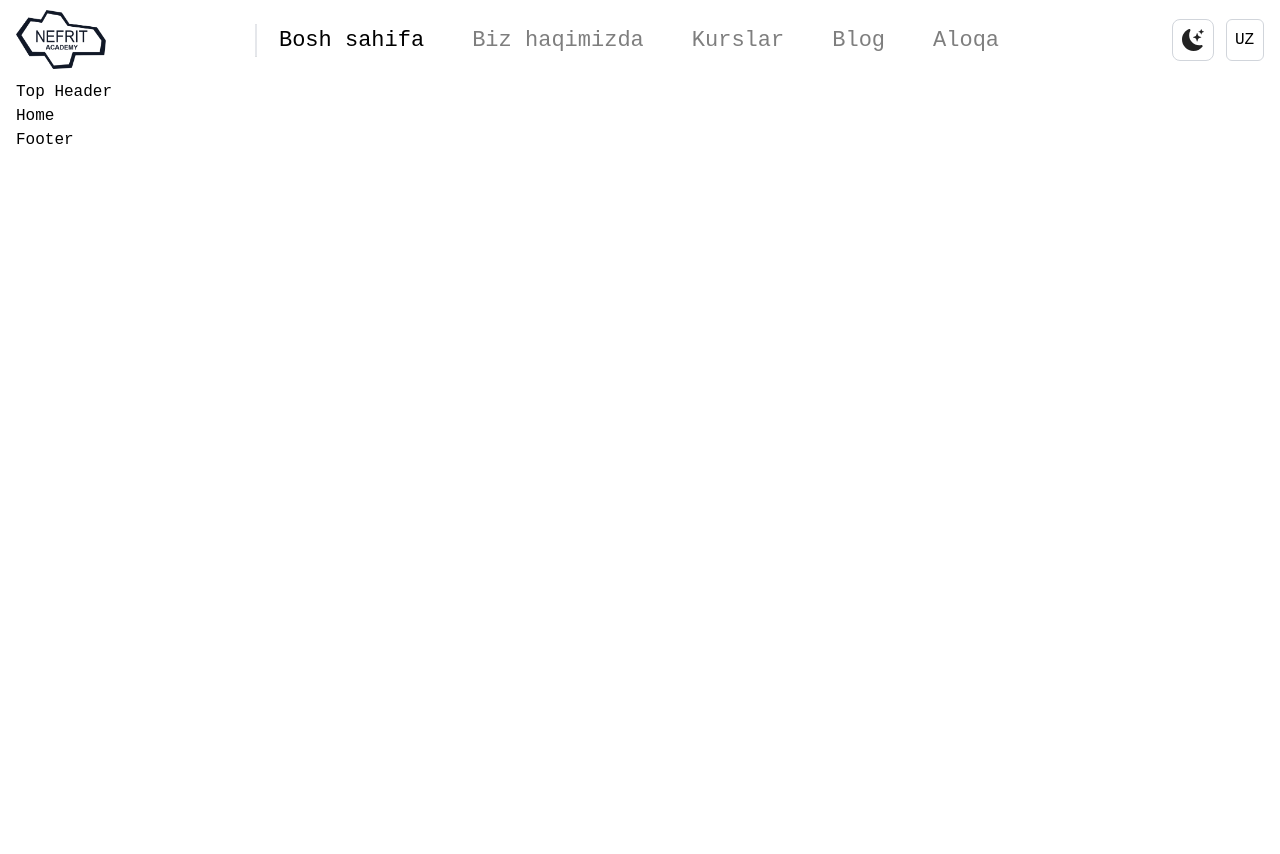
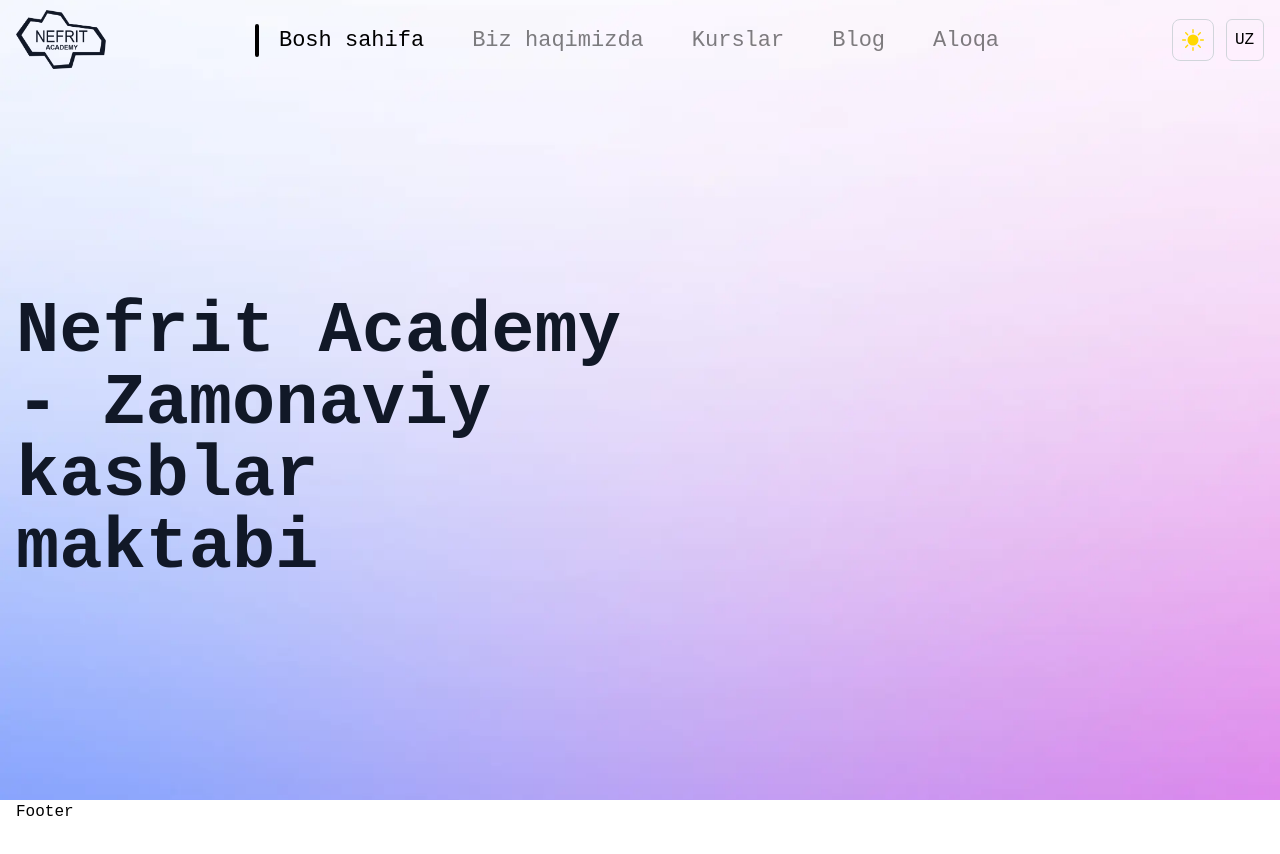
Before and after one commit to UlugbekTemirov/nefritacademy, a React (Create React App) app: page /uz/ in a window 1280 px wide. Shown: the top 854 px of the page. Built offline with nearby package versions, Linux system fonts and the light colour scheme.

Commit message:
navbar & home page

```diff
--- a/package.json
+++ b/package.json
@@ -16,6 +16,7 @@
     "react-redux": "^8.1.0",
     "react-router-dom": "^6.13.0",
     "react-scripts": "5.0.1",
+    "react-type-animation": "^3.1.0",
     "web-vitals": "^2.1.4"
   },
   "scripts": {
--- a/src/components/Navbar/MobileNavbar.js
+++ b/src/components/Navbar/MobileNavbar.js
@@ -14,7 +14,7 @@ const MobileNavbar = ({ routes }) => {
   return (
     <div
       onClick={() => dispatch(setMobileSidebar(false))}
-      className={`xl:hidden w-full absolute top-0 left-0 h-screen bg-transparent ${
+      className={`xl:hidden w-full absolute top-0 left-0 h-screen bg-transparent z-[101] ${
         mobileSidebar ? "translate-x-0" : "-translate-x-full"
       } transition-all duration-300 ease-in-out`}
     >
--- a/src/components/Navbar/index.js
+++ b/src/components/Navbar/index.js
@@ -98,11 +98,10 @@ const Navbar = () => {
   const routeName = location.pathname.split("/")[2];
 
   const checkPage = () => {
-    console.log(routeName);
     const route = routes.find(
       (route) => route.path.split("/")[1] === routeName
     );
-    setActive(route.id);
+    setActive(route?.id);
   };
 
   useEffect(() => {
@@ -112,8 +111,8 @@ const Navbar = () => {
   return (
     <div
       className={`${
-        top > 50 && "shadow-lg"
-      } bg-white dark:bg-gray-900 h-[80px] flex items-center fixed top-0 w-full`}
+        top > 50 && "shadow-lg bg-white"
+      }  dark:bg-gray-900 h-[80px] flex items-center fixed top-0 w-full z-[100]`}
     >
       <Container>
         <div className="flex justify-between items-center">
@@ -127,7 +126,7 @@ const Navbar = () => {
                   .filter((item) => item.id < active)
                   .reduce((acc, cur) => acc + cur.width, 0)}px)`,
               }}
-              className="absolute left-0 top-0 bg-gray-800/[0.8] duration-500 border h-full -z-[1] rounded-xl"
+              className="absolute left-0 top-0 dark:bg-gray-800/[0.8] duration-300 border-2 dark:border-white border-black h-full -z-[1] rounded-xl"
             ></span>
             <div ref={navRef}>
               {routes.map((route, index) => {
@@ -149,7 +148,7 @@ const Navbar = () => {
             <MenuBtn
               onClick={() => dispatch(setMobileSidebar(true))}
               size={40}
-              className="xl:hidden cursor-pointer"
+              className="xl:hidden cursor-pointer duration-200"
             />
           </div>
         </div>
--- a/src/index.css
+++ b/src/index.css
@@ -6,7 +6,7 @@
   margin: 0;
   padding: 0;
   font-family: "Courier New", Courier, monospace;
-  transition-duration: 300ms;
+  transition-duration: 200ms;
 }
 
 body {
--- /dev/null
+++ b/src/pages/Home/components/HomeHeader.js
@@ -0,0 +1,39 @@
+import React from "react";
+import home_background from "../../../assets/home_background.webp";
+import Container from "../../../layout/Container";
+import { TypeAnimation } from "react-type-animation";
+import Translate from "../../../utils/Translate";
+
+const HomeHeader = () => {
+  const bgConfig = {
+    backgroundImage: `url(${home_background})`,
+    backgroundSize: "cover",
+    backgroundPosition: "center",
+    backgroundRepeat: "no-repeat",
+    height: "100vh",
+    width: "100%",
+  };
+
+  return (
+    <div className="-mt-[80px] relative z-[1] dark:bg-none" style={bgConfig}>
+      <div className="absolute top-0 left-0 w-full h-full dark:bg-[#0b1120] -z-[1]"></div>
+      <div className="pt-[80px] h-full">
+        <Container className="flex items-center h-full">
+          <div className="grid grid-cols-10">
+            <div className="col-span-5">
+              <h1 className="text-7xl font-bold text-gray-900 dark:text-gray-100">
+                <Translate
+                  dictionary={{
+                    uz: "Nefrit Academy - Zamonaviy kasblar maktabi",
+                  }}
+                />
+              </h1>
+            </div>
+          </div>
+        </Container>
+      </div>
+    </div>
+  );
+};
+
+export default HomeHeader;
--- a/src/pages/Home/index.js
+++ b/src/pages/Home/index.js
@@ -1,13 +1,14 @@
 import React from "react";
 import Container from "../../layout/Container";
 import TopHeader from "../../components/TopHeader";
+import HomeHeader from "./components/HomeHeader";
 
 const Index = () => {
   return (
     <div>
-      <TopHeader />
+      <HomeHeader />
       <Container>
-        <div>Home</div>
+        <div></div>
       </Container>
     </div>
   );
--- a/src/redux/navbar.slice.js
+++ b/src/redux/navbar.slice.js
@@ -1,7 +1,7 @@
 import { createSlice } from "@reduxjs/toolkit";
 
 const initialState = {
-  isDarkMode: false,
+  isDarkMode: true,
   language: "uz",
   mobileSidebar: false,
 };
```
Also changed, not shown: 1 other file (tests, documents, lock files or other folders).
